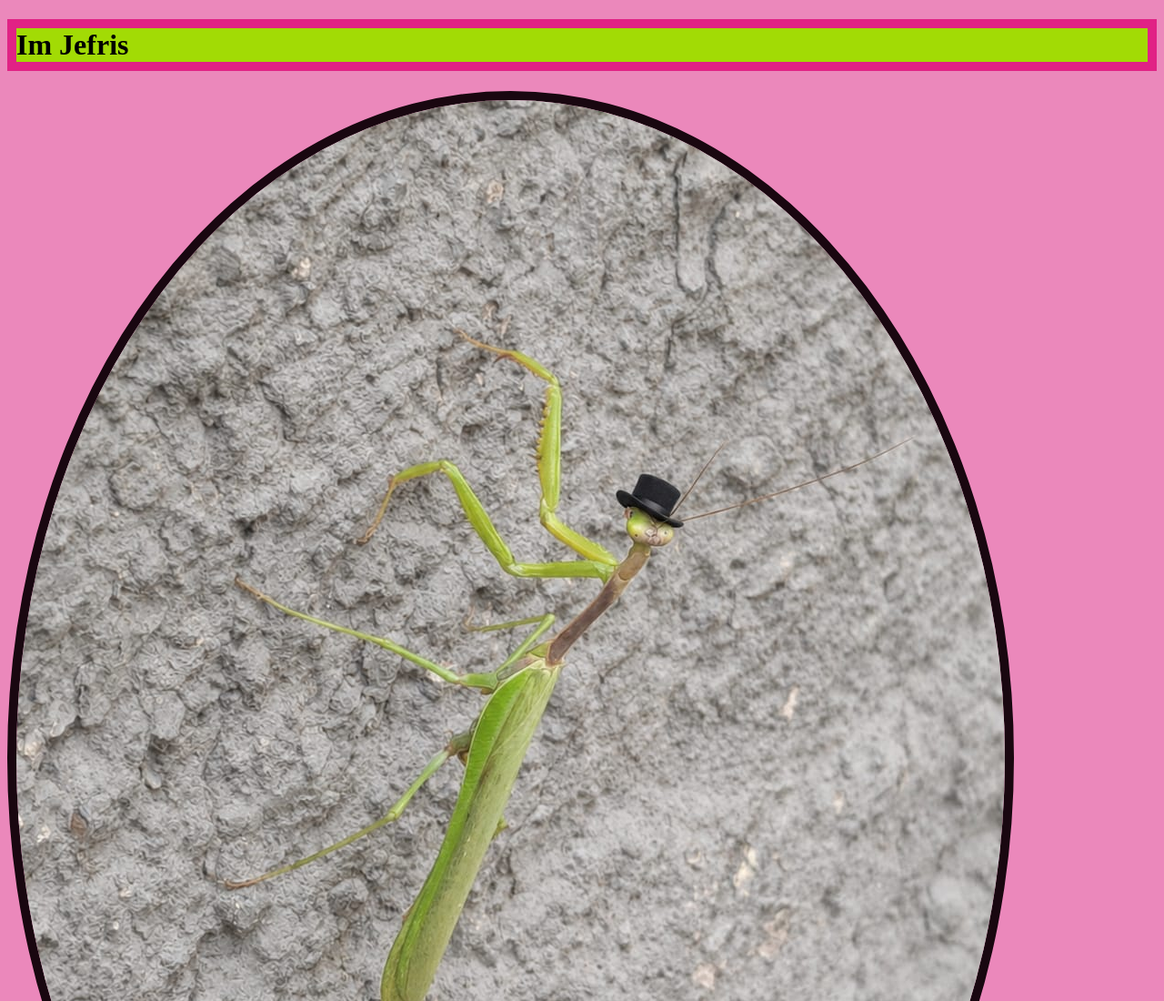
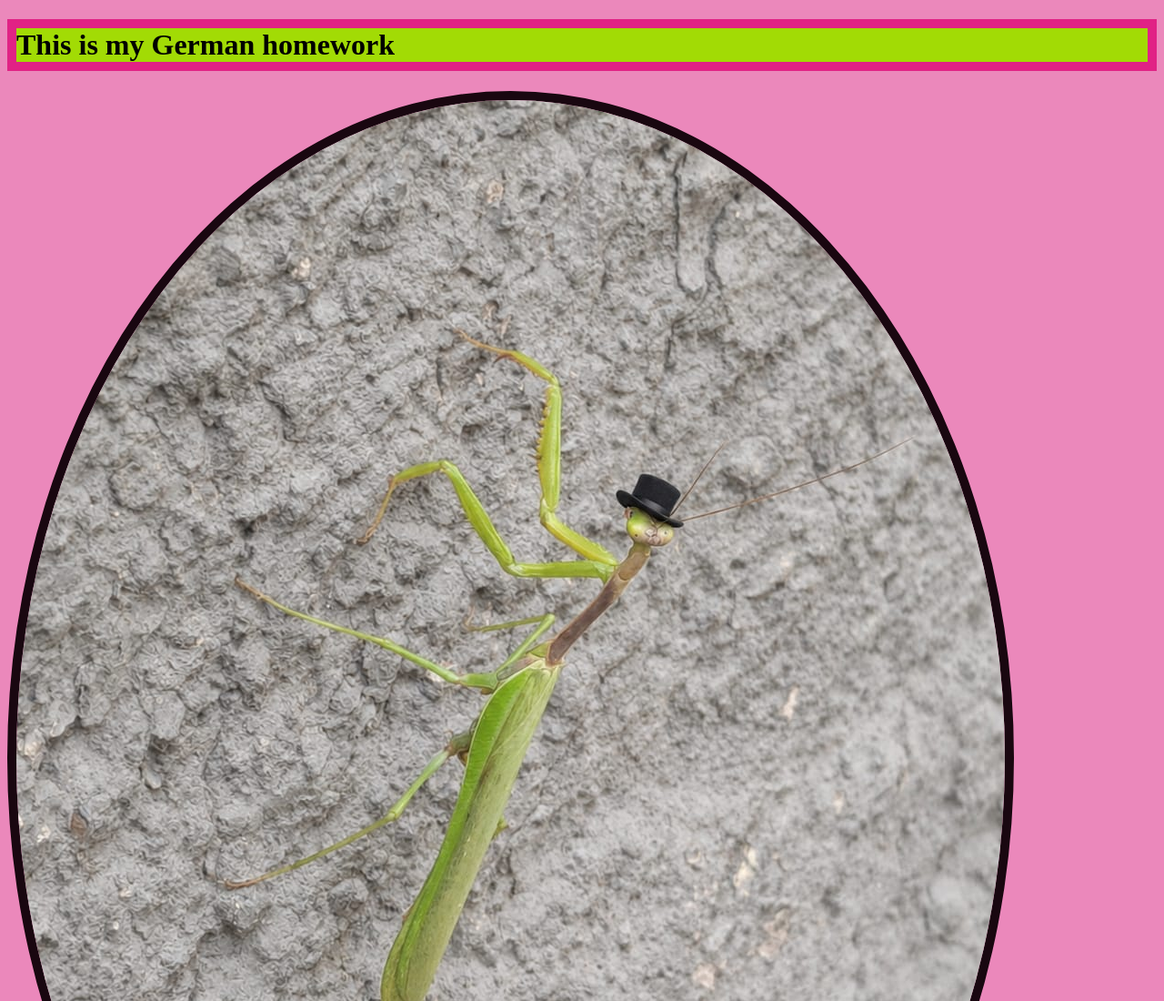
Before and after one commit to jeffreyderis95/TareaIntegradora, a plain HTML site: page index.html in a window 1280 px wide. Shown: the top 1100 px of the page at 91% size. Drawn offline with Linux system fonts and the light colour scheme.

Commit message:
Change title

```diff
--- a/index.html
+++ b/index.html
@@ -7,7 +7,7 @@
   <link rel="stylesheet" href="style.css">
   </head>
   <body>
-    <h1>Im Jefris</h1>
+    <h1>This is my German homework</h1>
     <img src="jeffris.jpeg" class="jeffrisimage" />
     <script src="scripts.js">
     </script>
```
